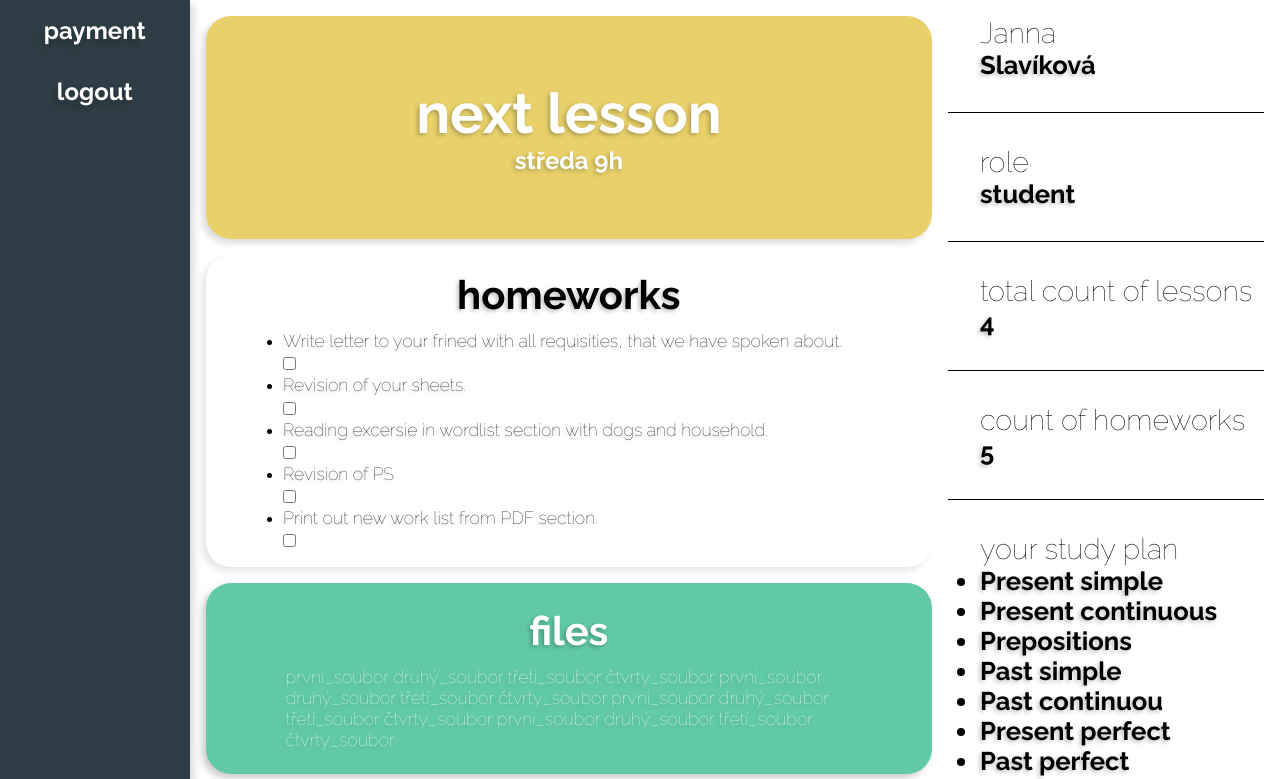
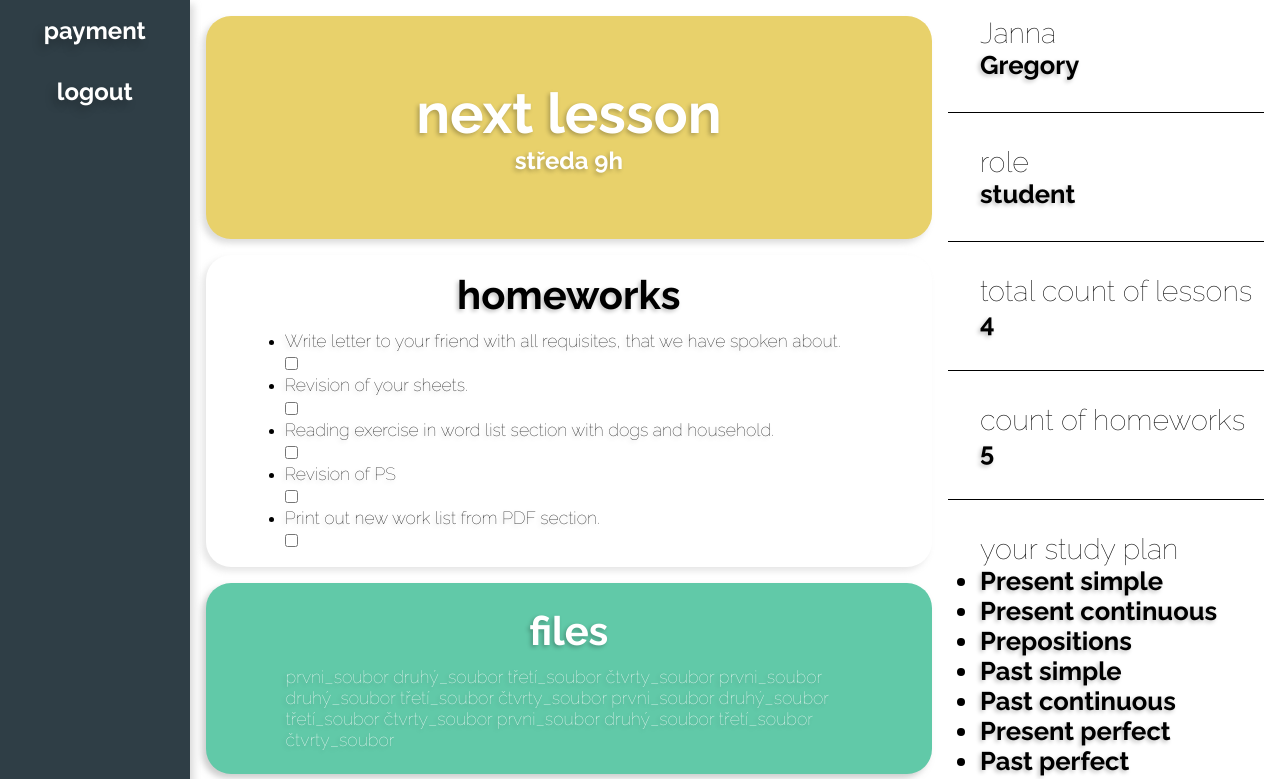
Before and after one commit to 3n0wd3n/Bachelor-Thesis, a Next.js app in the folder BT-master(nextjs)/app/: page /dashboard in a window 1280 px wide. Shown: the top 779 px of the page. Built offline with nearby package versions, Linux system fonts and the light colour scheme.

Commit message:
_app spelling mistakes

```diff
--- a/BT-master(nextjs)/app/pages/_app.js
+++ b/BT-master(nextjs)/app/pages/_app.js
@@ -5,7 +5,7 @@ const data = {
     id: 178,
     role: 'student',
     firstName: 'Janna',
-    lastName: 'Slavíková',
+    lastName: 'Gregory',
     legalRepresentative: false,
     lessons: [
       {
@@ -34,10 +34,10 @@ const data = {
       'Present continuous',
       'Prepositions',
       'Past simple',
-      'Past continuou',
+      'Past continuous',
       'Present perfect',
       'Past perfect',
-      'Past perfect continuou',
+      'Past perfect continuous',
       'Future perfect continuous'
     ],
     homeworks: [
@@ -45,7 +45,7 @@ const data = {
         id: 4,
         title: 'Letter',
         completed: true,
-        description: 'Write letter to your frined with all requisities, that we have spoken about.  ',
+        description: 'Write letter to your friend with all requisites, that we have spoken about.  ',
       },
       {
         id: 69,
@@ -55,9 +55,9 @@ const data = {
       },
       {
         id: 3,
-        title: 'Wordlist',
+        title: 'Word list',
         completed: true,
-        description: 'Reading excersie in wordlist section with dogs and household.',
+        description: 'Reading exercise in word list section with dogs and household.',
       },
       {
         id: 6,
@@ -94,7 +94,7 @@ const data = {
       {
         id: 178,
         firstName: 'Jana',
-        lastName: 'Slavíková',
+        lastName: 'Gregory',
         lessons: [
           {
             id: 47,
@@ -118,7 +118,7 @@ const data = {
             id: 4,
             title: 'Letter',
             completed: true,
-            description: 'Write letter to your frined with all requisities, that we have spoken about.  ',
+            description: 'Write letter to your friend with all requisites, that we have spoken about.  ',
           },
           {
             id: 69,
@@ -128,9 +128,9 @@ const data = {
           },
           {
             id: 3,
-            title: 'Wordlist',
+            title: 'Word list',
             completed: true,
-            description: 'Reading excersie in wordlist section with dogs and household.',
+            description: 'Reading exercise in word list section with dogs and household.',
           },
           {
             id: 6,
@@ -179,7 +179,7 @@ const data = {
         id: 178,
         role: 'student',
         firstName: 'Jana',
-        lastName: 'Slavíková',
+        lastName: 'Gregory',
         legalRepresentative: false,
         lessons: [
           {
@@ -208,10 +208,10 @@ const data = {
           'Present continuous',
           'Prepositions',
           'Past simple',
-          'Past continuou',
+          'Past continuous',
           'Present perfect',
           'Past perfect',
-          'Past perfect continuou',
+          'Past perfect continuous',
           'Future perfect continuous'
         ],
         homeworks: [
@@ -219,7 +219,7 @@ const data = {
             id: 4,
             title: 'Letter',
             completed: true,
-            description: 'Write letter to your frined with all requisities, that we have spoken about.  ',
+            description: 'Write letter to your friend with all requisites, that we have spoken about.  ',
           },
           {
             id: 69,
@@ -229,9 +229,9 @@ const data = {
           },
           {
             id: 3,
-            title: 'Wordlist',
+            title: 'Word list',
             completed: true,
-            description: 'Reading excersie in wordlist section with dogs and household.',
+            description: 'Reading exercise in word list section with dogs and household.',
           },
           {
             id: 6,
```
